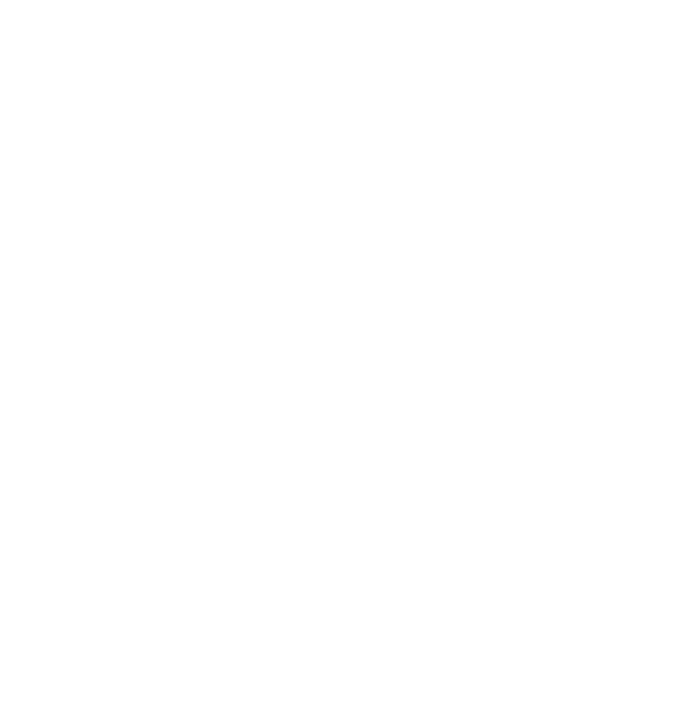
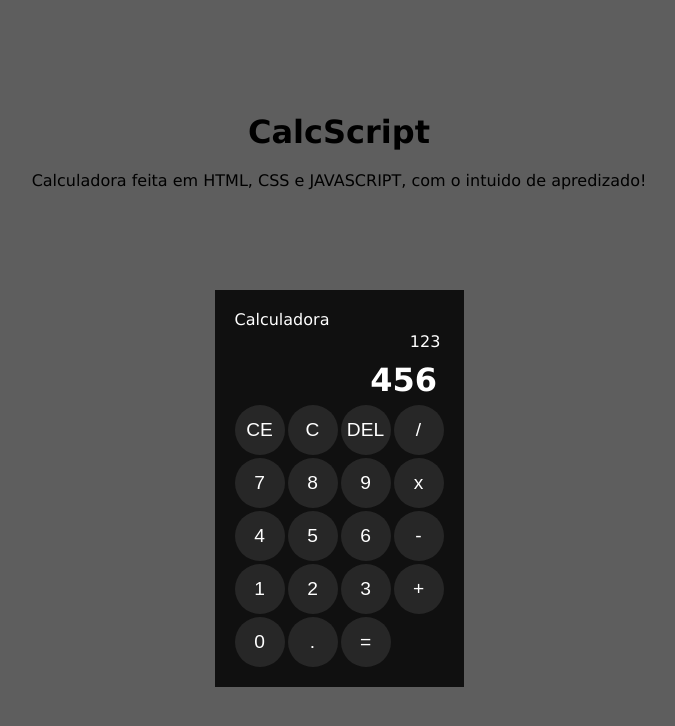
Before and after one commit to danyeljorge/calcscript, a plain HTML site: page index.html in a window 1280 px wide. Shown: the whole page, without its empty margins (301-976 px from the left). Drawn offline with Linux system fonts and the light colour scheme.

Commit message:
Criação do Html e inicio do Css

```diff
--- a/asset/css/style.css
+++ b/asset/css/style.css
@@ -0,0 +1,93 @@
+* {
+    margin: 0;
+    padding: 0;
+    box-sizing: border-box;
+
+}
+
+body {
+
+    display: flex;
+    flex-direction: column;
+    justify-content: center; /* Centraliza horizontalmente */
+    align-items: center;    /* Centraliza verticalmente */
+    background-color: #2e2e2ec4;
+    padding:0;
+    height: 100vh;          /* Define a altura total da viewport */
+    margin: 0;
+    font-family: verdana;
+}
+
+body h1 {
+    margin-bottom: 20px;
+}
+
+#conteiner_main {
+
+    display: flex;
+    background-color: #101010;
+    margin-top: 100px;
+    padding: 20px;
+    max-width: 400px;
+    justify-content: center;
+    display: flex;
+    flex-direction: column;
+    color: white;
+    font-family: verdana;
+}
+
+.calc {
+    font-size: 16px;
+    font-weight: 300;
+    color: white;
+}
+
+#operacoes {
+    text-align: right;
+}
+
+#resultado {
+
+    color: white;
+    padding: 0.2em;
+    overflow-wrap: break-word ;
+    min-height: 1.6em;
+}
+#calculo {
+
+    color: white;
+    font-size: 2em;
+    font-weight: 700;
+    padding: 0.2em;
+    overflow-wrap: break-word ;
+    min-height: 1.6em;
+}
+
+#botoes {
+    display: grid;
+    grid-template-columns: 1fr 1fr 1fr 1fr;
+    gap: 3px;
+
+}
+
+#botoes .btn {
+    border: 1px solid transparent;
+    color: white;
+    border-radius: 50px;
+    height: 50px;
+    width: 50px;
+    font-size: 1.2em;
+    background-color: #272727;
+    cursor: pointer;
+}
+
+#botoes .btn:hover {
+    border: 1px solid transparent;
+    color: white;
+    border-radius: 50px;
+    height: 50px;
+    width: 50px;
+    font-size: 1.2em;
+    background-color: #424242;
+    cursor: pointer;
+}
--- a/index.html
+++ b/index.html
@@ -3,7 +3,42 @@
   <head>
     <meta charset="UTF-8" />
     <meta name="viewport" content="width=device-width, initial-scale=1.0" />
+    <link rel="stylesheet" href="./asset/css/style.css" />
     <title>Calculadora CalcScript</title>
   </head>
-  <body></body>
+  <body>
+    <h1 class="Titulo">CalcScript</h1>
+    <p class="descricao">
+      Calculadora feita em <span class="decoracao">HTML, CSS</span> e
+      <span class="decoracao">JAVASCRIPT</span>, com o intuido de apredizado!
+    </p>
+    <div id="conteiner_main">
+      <h3 class="calc">Calculadora</h3>
+      <div id="operacoes">
+        <div id="resultado">123</div>
+        <div id="calculo">456</div>
+      </div>
+      <div id="botoes">
+        <button class="btn">CE</button>
+        <button class="btn">C</button>
+        <button class="btn">DEL</button>
+        <button class="btn">/</button>
+        <button class="btn">7</button>
+        <button class="btn">8</button>
+        <button class="btn">9</button>
+        <button class="btn">x</button>
+        <button class="btn">4</button>
+        <button class="btn">5</button>
+        <button class="btn">6</button>
+        <button class="btn">-</button>
+        <button class="btn">1</button>
+        <button class="btn">2</button>
+        <button class="btn">3</button>
+        <button class="btn">+</button>
+        <button class="btn">0</button>
+        <button class="btn">.</button>
+        <button class="btn">=</button>
+      </div>
+    </div>
+  </body>
 </html>
```
